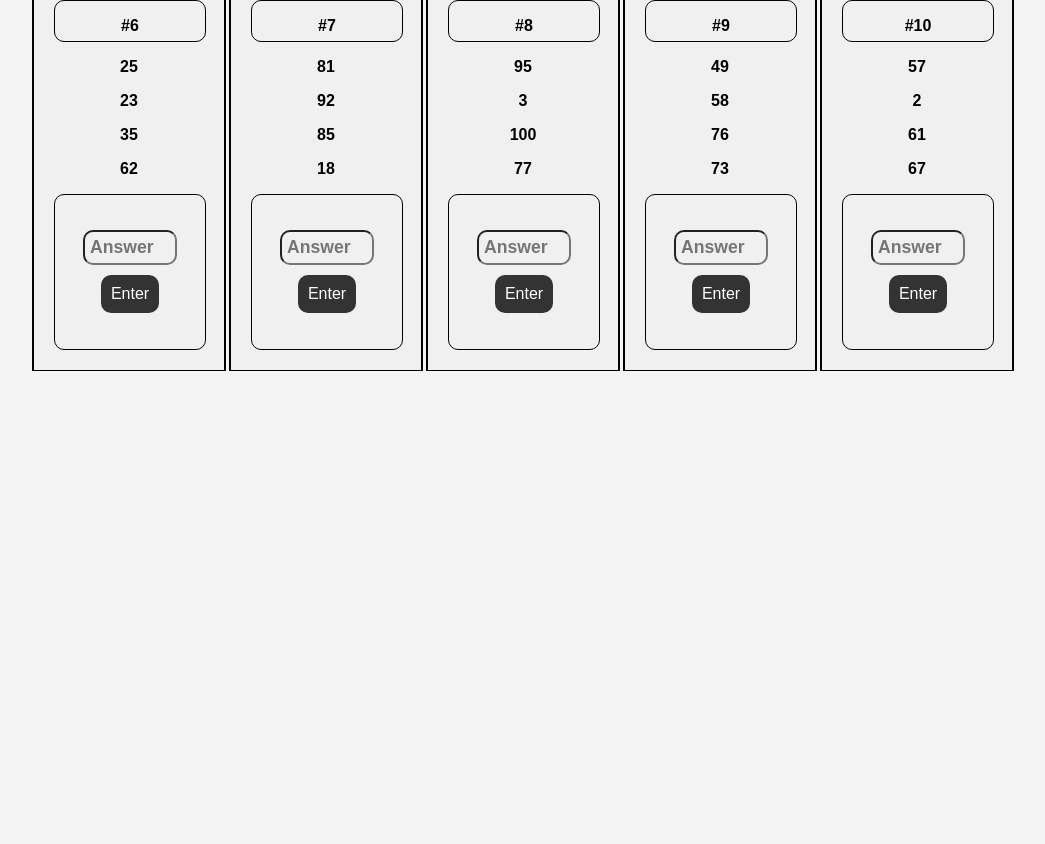
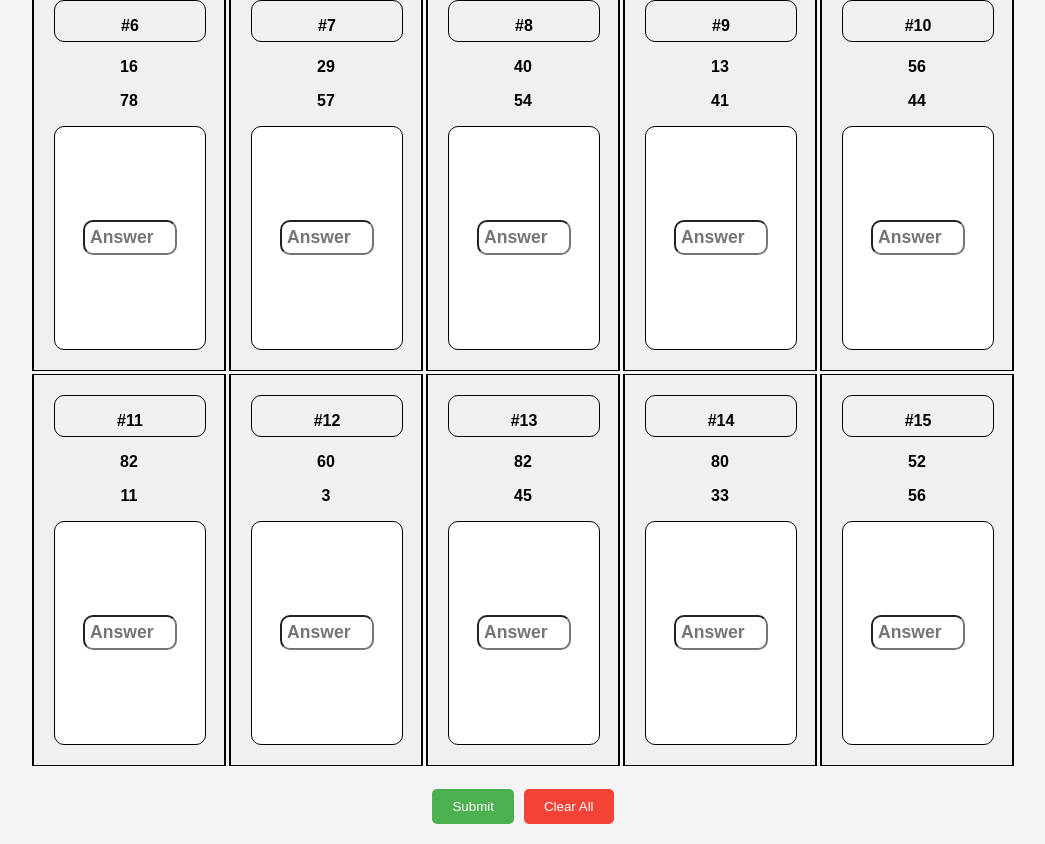
Before and after one commit to buteryy/abacus, a React (Vite) app: page /abacus-practice/1 in a window 1280 px wide. Shown: the part 560-1404 px from the top of the page, without its empty margins (117-1162 px from the left). Before the commit the page ends 951 px from the top, so only its background shows below. Built offline with nearby package versions, Linux system fonts and the light colour scheme; a web font is replaced by a local one.

Commit message:
clear button
Co-authored-by: sanwlot <sanwlot@users.noreply.github.com>

```diff
--- a/src/pages/AbacusQuiz.jsx
+++ b/src/pages/AbacusQuiz.jsx
@@ -6,7 +6,7 @@ export default function AbacusQuiz() {
   const { id } = useParams()
   const [levels, setLevels] = useState(() => {
     const savedLevels = localStorage.getItem("abacusQuizProgress")
-    return savedLevels ? JSON.parse(savedLevels) : generateLevels(10)
+    return savedLevels ? JSON.parse(savedLevels) : generateLevels(15)
   })
   const [modalMessage, setModalMessage] = useState("") // Message for the modal
 
@@ -17,7 +17,7 @@ export default function AbacusQuiz() {
   function generateLevels(totalLevels) {
     const levelsArray = []
     for (let i = 1; i <= totalLevels; i++) {
-      const nums = Array(4)
+      const nums = Array(2)
         .fill(null)
         .map(() => getRandomNumber())
       levelsArray.push({
@@ -25,7 +25,7 @@ export default function AbacusQuiz() {
         numbers: nums,
         correctAns: nums.reduce((sum, num) => sum + num, 0),
         userSolution: "",
-        isCorrect: false,
+        isCorrect: null, // Use `null` to indicate unattempted levels
       })
     }
     return levelsArray
@@ -39,28 +39,14 @@ export default function AbacusQuiz() {
     )
   }
 
-  function checkSolution(levelIndex) {
-    if (!levels[levelIndex].userSolution) {
-      setModalMessage("Please enter a number")
-      return
-    }
+  function checkSolution() {
     setLevels((prevLevels) =>
-      prevLevels.map((level, index) => {
-        if (index === levelIndex) {
-          const isCorrect =
-            parseInt(level.userSolution, 10) === level.correctAns
-          setModalMessage(
-            isCorrect
-              ? `Good Job, that was correct!`
-              : `Try again, that was close!  ${
-                  parseInt(level.userSolution, 10) > level.correctAns
-                    ? "🔺"
-                    : "🔻"
-                }`
-          )
-          return { ...level, isCorrect }
-        }
-        return level
+      prevLevels.map((level) => {
+        const isCorrect =
+          level.userSolution === "" // Empty answers
+            ? false
+            : parseInt(level.userSolution, 10) === level.correctAns
+        return { ...level, isCorrect }
       })
     )
   }
@@ -87,7 +73,12 @@ export default function AbacusQuiz() {
             <div
               className="boxsm answer-section"
               style={{
-                backgroundColor: level.isCorrect ? "lightgreen" : "",
+                backgroundColor:
+                  level.isCorrect === null
+                    ? "white" // Default white for unattempted levels
+                    : level.isCorrect
+                    ? "lightgreen" // Green for correct answers
+                    : "lightcoral", // Red for wrong or empty answers
                 display: "flex",
                 justifyContent: "center",
                 alignItems: "center",
@@ -116,18 +107,43 @@ export default function AbacusQuiz() {
                   onChange={(e) => handleInputChange(index, e.target.value)}
                   type="number"
                   placeholder="Answer"
-                  disabled={level.isCorrect} // Disable input if correct
+                  disabled={level.isCorrect} // Disable input if already evaluated
                 />
               </div>
-              <button
-                onClick={() => checkSolution(index)}
-                disabled={level.isCorrect} // Disable button if correct
-              >
-                Enter
-              </button>
             </div>
           </div>
         ))}
+        <div>
+          <button
+            onClick={checkSolution}
+            style={{
+              padding: "10px 20px",
+              backgroundColor: "#4CAF50",
+              color: "white",
+              border: "none",
+              borderRadius: "5px",
+              cursor: "pointer",
+              marginTop: "20px",
+            }}
+          >
+            Submit
+          </button>
+          <button
+            onClick={() => setLevels(generateLevels(15))}
+            style={{
+              padding: "10px 20px",
+              backgroundColor: "#f44336",
+              color: "white",
+              border: "none",
+              borderRadius: "5px",
+              cursor: "pointer",
+              marginLeft: "10px",
+              marginTop: "20px",
+            }}
+          >
+            Clear All
+          </button>
+        </div>
       </div>
 
       {/* Render the modal */}
@@ -140,3 +156,160 @@ export default function AbacusQuiz() {
     </>
   )
 }
+
+
+
+
+// import { useState, useEffect } from "react"
+// import { useParams } from "react-router"
+// import Modal from "../components/Modal"
+
+// export default function AbacusQuiz() {
+//   const { id } = useParams()
+//   const [levels, setLevels] = useState(() => {
+//     const savedLevels = localStorage.getItem("abacusQuizProgress")
+//     return savedLevels ? JSON.parse(savedLevels) : generateLevels(10)
+//   })
+//   const [modalMessage, setModalMessage] = useState("") // Message for the modal
+
+//   function getRandomNumber() {
+//     return Math.floor(Math.random() * 100) + 1
+//   }
+
+//   function generateLevels(totalLevels) {
+//     const levelsArray = []
+//     for (let i = 1; i <= totalLevels; i++) {
+//       const nums = Array(4)
+//         .fill(null)
+//         .map(() => getRandomNumber())
+//       levelsArray.push({
+//         level: i,
+//         numbers: nums,
+//         correctAns: nums.reduce((sum, num) => sum + num, 0),
+//         userSolution: "",
+//         isCorrect: false,
+//       })
+//     }
+//     return levelsArray
+//   }
+
+//   function handleInputChange(levelIndex, value) {
+//     setLevels((prevLevels) =>
+//       prevLevels.map((level, index) =>
+//         index === levelIndex ? { ...level, userSolution: value } : level
+//       )
+//     )
+//   }
+
+//   function checkSolution() {
+//     // if (!levels[levelIndex].userSolution) {
+//     //   setModalMessage("Please enter a number")
+//     //   return
+//     // }
+//     // setLevels((prevLevels) =>
+//     //   prevLevels.map((level, index) => {
+//     //     if (index === levelIndex) {
+//     //       const isCorrect =
+//     //         parseInt(level.userSolution, 10) === level.correctAns
+//     //       setModalMessage(
+//     //         isCorrect
+//     //           ? `Good Job, that was correct!`
+//     //           : `Try again, that was close!  ${
+//     //               parseInt(level.userSolution, 10) > level.correctAns
+//     //                 ? "🔺"
+//     //                 : "🔻"
+//     //             }`
+//     //       )
+//     //       return { ...level, isCorrect }
+//     //     }
+//     //     return level
+//     //   })
+//     // )
+//     setLevels((prevLevels) => {
+//       const newLevels = prevLevels.map((level) => {
+//         const isCorrect = parseInt(level.userSolution, 10) === level.correctAns
+//         return { ...level, isCorrect }
+//       })
+//       return newLevels
+//     })
+//   }
+
+//   // Save progress to localStorage whenever levels change
+//   useEffect(() => {
+//     localStorage.setItem("abacusQuizProgress", JSON.stringify(levels))
+//   }, [levels])
+
+//   return (
+//     <>
+//       <h1 className="main-heading">Level {id} Mental Practice</h1>
+//       <div className="box-container">
+//         {levels.map((level, index) => (
+//           <div className="box" key={level.level}>
+//             <div className="boxsm">
+//               <p>#{level.level}</p>
+//             </div>
+//             <div>
+//               {level.numbers.map((num, idx) => (
+//                 <p key={idx}>{num}</p>
+//               ))}
+//             </div>
+//             <div
+//               className="boxsm answer-section"
+//               style={{
+//                 backgroundColor: level.isCorrect ? "lightgreen" : "",
+//                 display: "flex",
+//                 justifyContent: "center",
+//                 alignItems: "center",
+//                 flexDirection: "column",
+//                 gap: "10px",
+//               }}
+//             >
+//               <div
+//                 style={{
+//                   display: "flex",
+//                   justifyContent: "center",
+//                   alignItems: "center",
+//                   flexDirection: "column",
+//                 }}
+//               >
+//                 <input
+//                   style={{
+//                     width: "80px",
+//                     fontWeight: "bold",
+//                     fontSize: "1.1rem",
+//                     backgroundColor: "transparent",
+//                     borderRadius: "10px",
+//                     padding: "5px",
+//                   }}
+//                   value={level.userSolution}
+//                   onChange={(e) => handleInputChange(index, e.target.value)}
+//                   type="number"
+//                   placeholder="Answer"
+//                   disabled={level.isCorrect} // Disable input if correct
+//                 />
+//               </div>
+//               {/* <button
+//                 onClick={() => checkSolution(index)}
+//                 disabled={level.isCorrect} // Disable button if correct
+//               >
+//                 Enter
+//               </button> */}
+//             </div>
+//           </div>
+//         ))}
+//          <button onClick={checkSolution}>
+//           Submit
+//         </button>
+//         {JSON.stringify(levels)}
+//       </div>
+
+//       {/* Render the modal */}
+//       {modalMessage && (
+//         <Modal
+//           message={modalMessage}
+//           onClose={() => setModalMessage("")} // Close the modal
+//         />
+//       )}
+//     </>
+//   )
+// }
```
